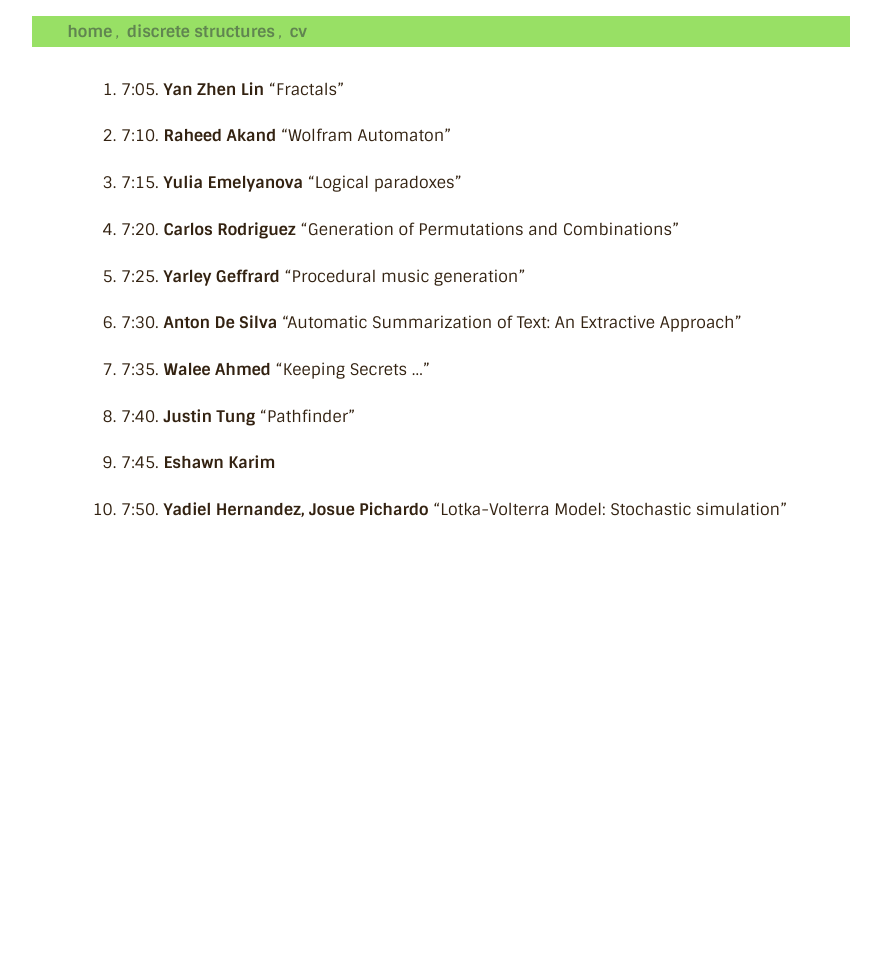
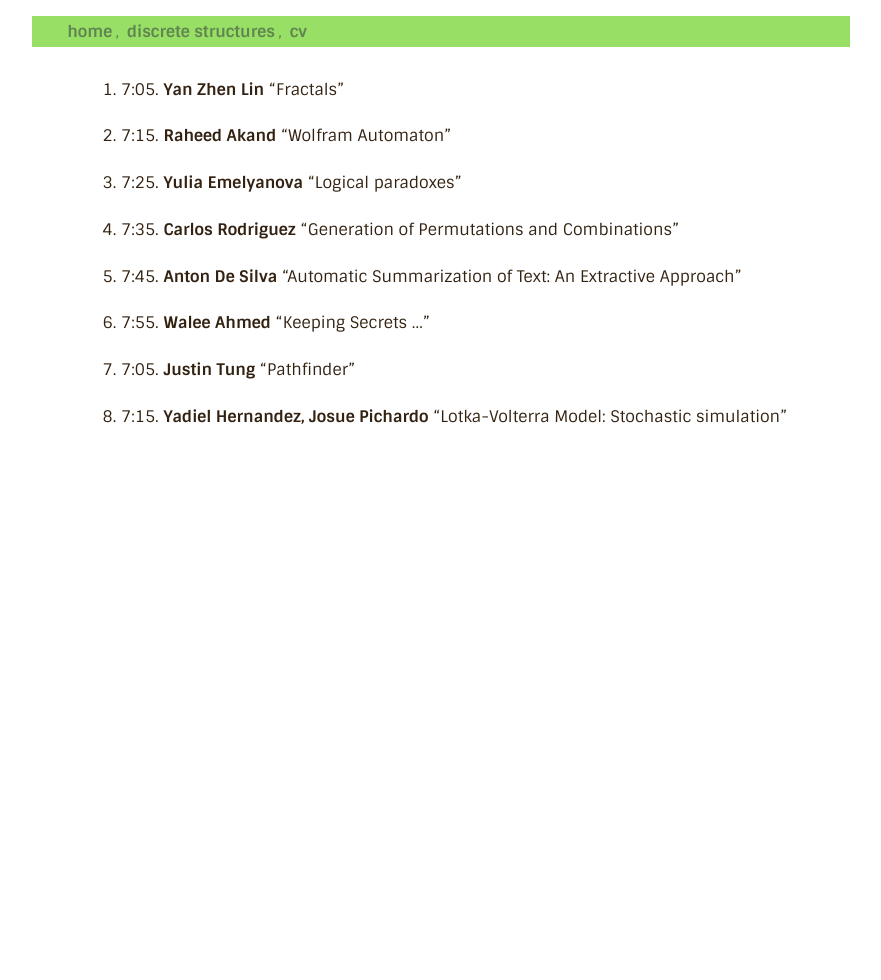
Before and after one commit to a-nikolaev/a-nikolaev.github.io, a Jekyll site: the page built from ds/presentation.markdown, in a window 1280 px wide. Shown: the whole page, without its empty margins (199-1080 px from the left). Built offline with Jekyll 4.4.1, drawn with Linux system fonts in a browser that asks for light colours; Markdown is read by kramdown in place of the engine named in the settings.

Commit message:
schedule

```diff
--- a/ds/presentation.markdown
+++ b/ds/presentation.markdown
@@ -5,20 +5,16 @@ title: Projects Presentation
 
 1. 7:05.  **Yan Zhen Lin** "Fractals"
 
-1. 7:10.  **Raheed Akand** "Wolfram Automaton"
+1. 7:15.  **Raheed Akand** "Wolfram Automaton"
 
-1. 7:15. **Yulia Emelyanova** "Logical paradoxes"
+1. 7:25. **Yulia Emelyanova** "Logical paradoxes"
 
-1. 7:20. **Carlos Rodriguez** "Generation of Permutations and Combinations"
+1. 7:35. **Carlos Rodriguez** "Generation of Permutations and Combinations"
 
-1. 7:25. **Yarley Geffrard** "Procedural music generation"
+1. 7:45. **Anton De Silva** "Automatic Summarization of Text: An Extractive Approach"
 
-1. 7:30. **Anton De Silva** "Automatic Summarization of Text: An Extractive Approach"
+1. 7:55. **Walee Ahmed** "Keeping Secrets ..."
 
-1. 7:35. **Walee Ahmed** "Keeping Secrets ..."
+1. 7:05. **Justin Tung** "Pathfinder"
 
-1. 7:40. **Justin Tung** "Pathfinder"
-
-1. 7:45. **Eshawn Karim**
-
-1. 7:50. **Yadiel Hernandez, Josue Pichardo** "Lotka-Volterra Model: Stochastic simulation"
+1. 7:15. **Yadiel Hernandez, Josue Pichardo** "Lotka-Volterra Model: Stochastic simulation"
```
